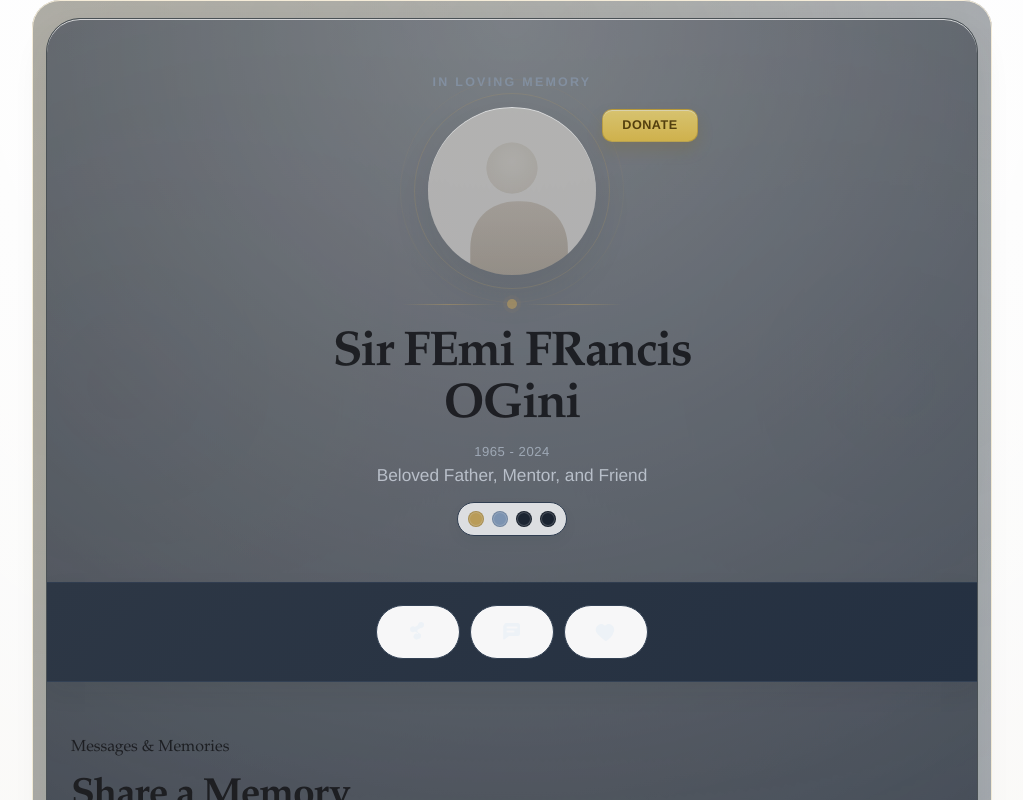
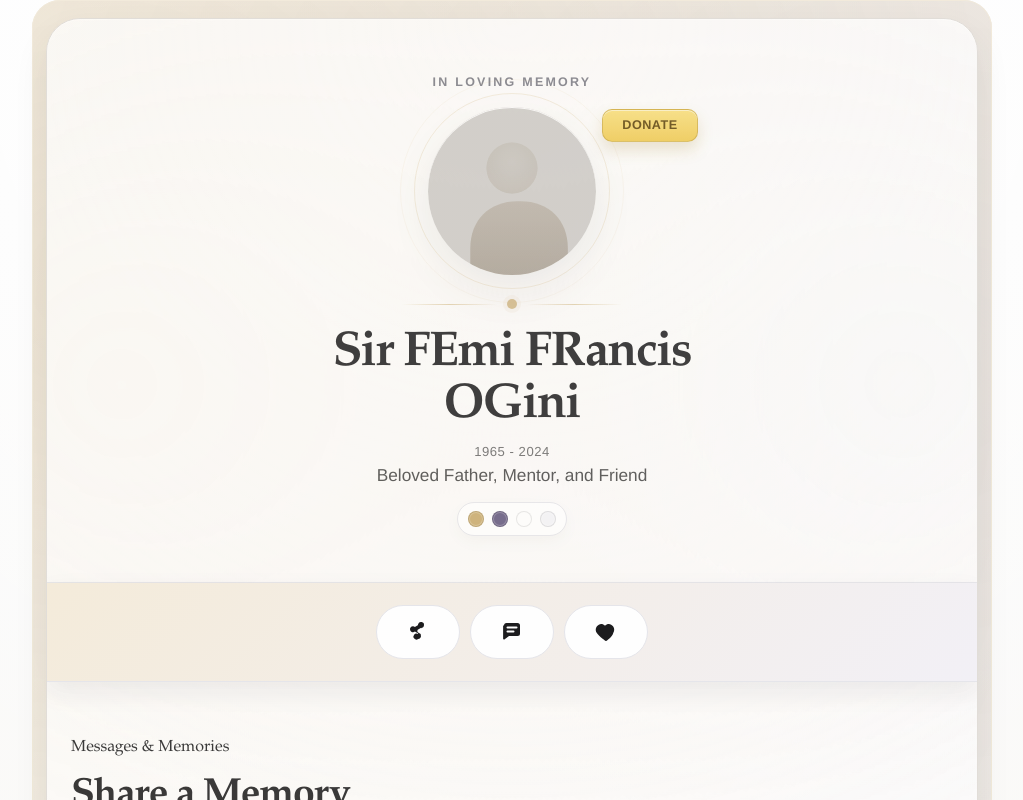
Before and after one commit to francis-dotcom/biotribute, a Next.js app: page /SirFemiOgini in a window 1280 px wide. Shown: the top 800 px of the page, without its empty margins (128-1151 px from the left). Built offline with nearby package versions, Linux system fonts and the light colour scheme; no server answers.

Commit message:
code: 1 file(s)

```diff
--- a/src/app/[slug]/page.tsx
+++ b/src/app/[slug]/page.tsx
@@ -59,7 +59,7 @@ export default async function TributePage({ params }: PageProps) {
   const visibleMessages = approvedMessages.length > 0 ? approvedMessages : tribute.messages;
   const familyEmail = tribute.contactEmail || process.env.NEXT_PUBLIC_FAMILY_EMAIL || "";
   const storeConfigured = isMessageStoreConfigured();
-  const themePreset = getTributeThemePreset("midnight");
+  const themePreset = getTributeThemePreset(tribute.theme);
   const galleryLoop =
     tribute.galleryImages.length > 0
       ? [...tribute.galleryImages, ...tribute.galleryImages]
```
